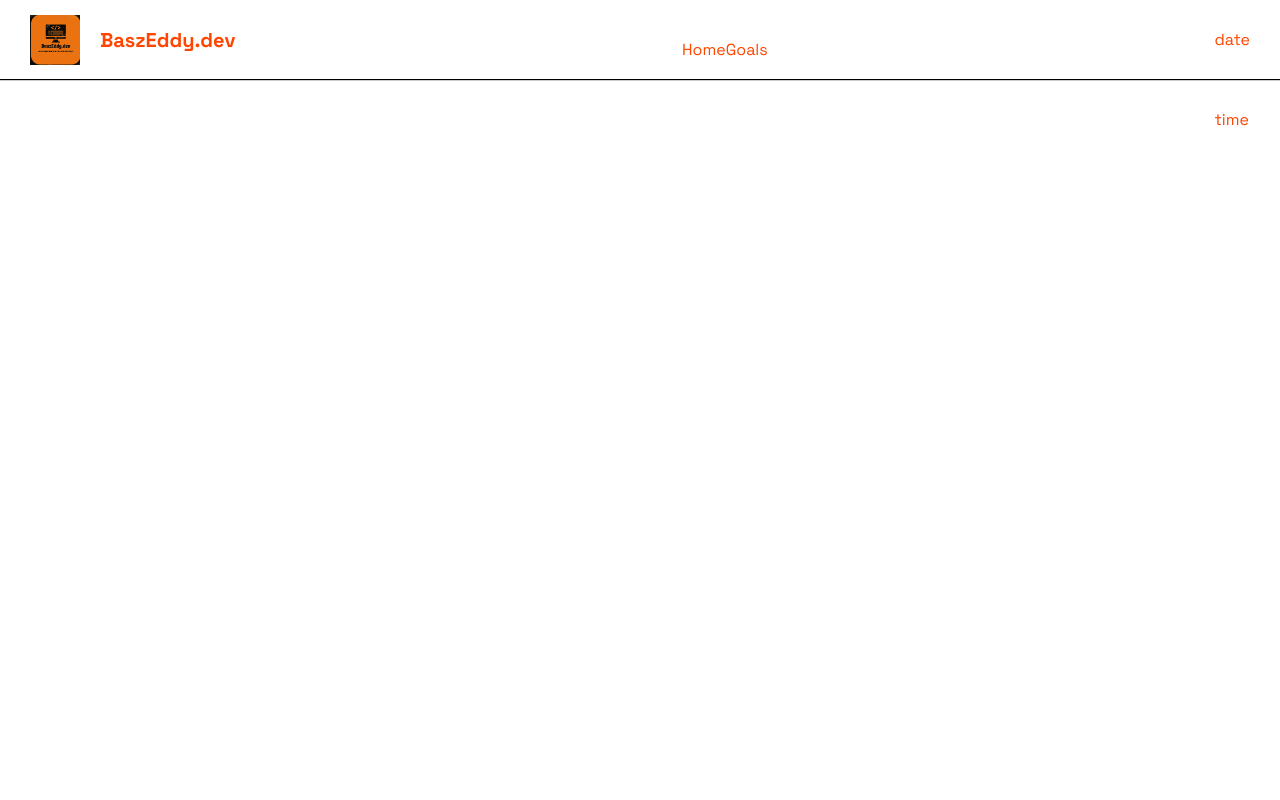
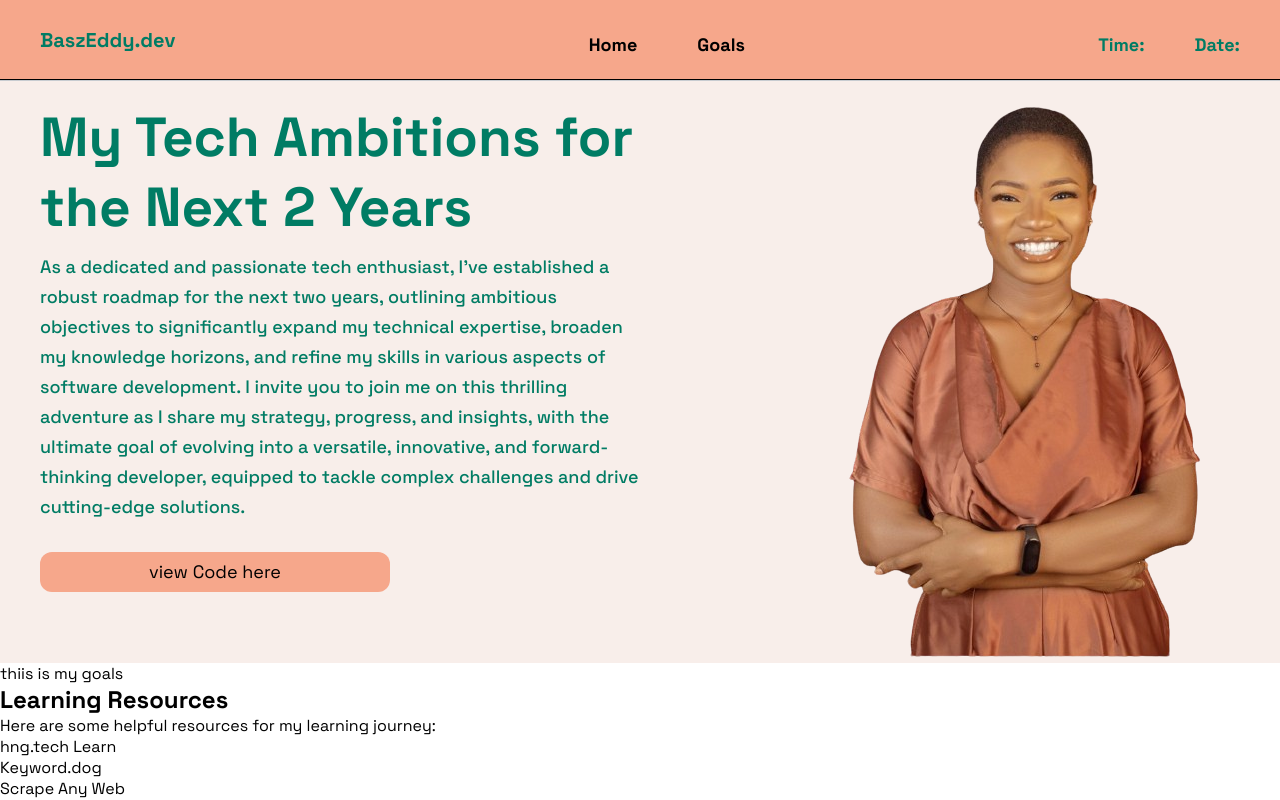
Before and after one commit to kponky/HNG-Tasks-Repo, a plain HTML site: page index.html in a window 1280 px wide. Drawn offline with Linux system fonts and the light colour scheme.

Commit message:
header section fixed

```diff
--- a/index.html
+++ b/index.html
@@ -1,37 +1,79 @@
 <!DOCTYPE html>
 <html lang="en">
+
 <head>
   <meta charset="UTF-8">
   <meta name="viewport" content="width=device-width, initial-scale=1.0">
   <title>My Tech Goals</title>
   <link rel="stylesheet" href="styles.css">
   <link rel="preconnect" href="https://fonts.googleapis.com">
-<link rel="preconnect" href="https://fonts.gstatic.com" crossorigin>
-<link href="https://fonts.googleapis.com/css2?family=Space+Grotesk:wght@300..700&display=swap" rel="stylesheet">
+  <link rel="preconnect" href="https://fonts.gstatic.com" crossorigin>
+  <link href="https://fonts.googleapis.com/css2?family=Space+Grotesk:wght@300..700&display=swap" rel="stylesheet">
 </head>
+
 <body>
   <nav>
     <div class="navbar-inner">
       <div class="logo">
-        <img src="/assests/Basseddy logo.png" alt="">
+        <!-- <img src="/assests/Basseddy logo.png" alt=""> -->
         <h6>BaszEddy.dev</h6>
       </div>
 
-      <ul>
-        <li>Home</li>
-        <li>Goals</li>
+      <ul class="nav-list">
+        <li class="navlists"> <a href="#home">Home</a></li>
+        <li class="navlists"><a href="#myGoals">Goals</a></li>
 
       </ul>
 
-    <div class="date_time">
-   <p>date</p>
-   <p>time</p>
-    </div>
+      <div class="date_time">
+        <span data-testid="currentTimeUTC" id="currentTime">Time:</span>
+        <span data-testid="currentDay" id="currentDay">Date:</span>
+
+      </div>
 
     </div>
 
 
   </nav>
+  <main>
+    <div class="hero-section" id="home">
+      <div class="hero-text">
+        <h1>My Tech Ambitions for the Next 2 Years</h1>
+        <p>As a dedicated and passionate tech enthusiast, I've established a robust roadmap for the next two years,
+          outlining ambitious objectives to significantly expand my technical expertise, broaden my knowledge horizons,
+          and refine my skills in various aspects of software development. I invite you to join me on this thrilling
+          adventure as I share my strategy, progress, and insights, with the ultimate goal of evolving into a versatile,
+          innovative, and forward-thinking developer, equipped to tackle complex challenges and drive cutting-edge
+          solutions.</p>
+
+          <div class="buttons">
+            <button><a href=""> view Code here</a></button>
+          </div>
+      </div>
+      <div class="hero-img">
+        <img src="/assests/img_14-removebg-preview.png" alt="" data-testid="slackProfilePicture">
+      </div>
+
+    </div>
+
+    <div class="goals-section" id="myGoals">
+      thiis is my goals
+
+
+    </div>
+
+    <div class="resources">
+      <h2>Learning Resources</h2>
+      <p>Here are some helpful resources for my learning journey:</p>
+      <ul>
+        <li><a href="https://hng.tech/learn" data-testid="hngLink">hng.tech Learn</a></li>
+        <li><a href="https://keyword.dog" data-testid="keywordLink">Keyword.dog</a></li>
+        <li><a href="https://scrapeanyweb.site" data-testid="scrapeanywebLink">Scrape Any Web</a></li>
+      </ul>
+    </div>
+  </main>
+
 
 </body>
+
 </html>
--- a/styles.css
+++ b/styles.css
@@ -15,10 +15,15 @@ html {
   scroll-behavior: smooth;
 }
 
-img{
+img {
   width: 100%;
   height: 100%;
   object-fit: cover;
+}
+
+a {
+  text-decoration: none;
+  color: black;
 }
 
 
@@ -31,31 +36,35 @@ nav {
   width: 100%;
   height: 80px;
   line-height: 80px;
-  background: #ffff;
-  color: orangered;
+  align-items: center;
+  background: rgb(246, 167, 139);
+  /* background-color:; */
+  /* color: orangered; */
+  color: #007C64;
   transition: 0.3s;
   z-index: 9;
   font-family: "Space Grotesk", sans-serif;
-  padding-inline: 30px;
+  padding-inline: 40px;
   border-bottom: 1px solid #000;
   -webkit-box-shadow: 0px 2px 0px 0px rgba(66, 68, 90, 1);
   -moz-box-shadow: 0px 2px 0px 0px rgba(66, 68, 90, 1);
   box-shadow: 0px 1px 0px 0px rgb(200, 204, 209);
 }
 
-nav .navbar-inner{
+nav .navbar-inner {
   width: 100%;
   display: flex;
   justify-content: space-between;
   position: relative;
 }
 
-nav .navbar-inner .logo{
+nav .navbar-inner .logo {
   display: flex;
   gap: 20px;
   align-items: center;
 }
-nav .navbar-inner .logo h6{
+
+nav .navbar-inner .logo h6 {
   /* padding-left: 20px; */
   font-family: Space Grotesk;
   font-size: 20px;
@@ -66,17 +75,111 @@ nav .navbar-inner .logo h6{
 
 
 
-nav .navbar-inner .logo img{
+nav .navbar-inner .logo img {
   width: 50px;
   height: 50px;
 }
 
-nav ul{
+nav .nav-list {
   display: flex;
+  justify-content: space-between;
+  align-items: center;
+  font-size: 18px;
 }
 
 
-nav li{
+nav .navlists {
   list-style: none;
   margin-top: 10px;
+  padding-left: 60px;
+  font-weight: 700;
+  cursor: pointer;
+
 }
+
+nav .navbar-inner .date_time {
+  display: flex;
+  gap: 50px;
+  align-items: center;
+  height: 100%;
+  margin-top: 10px;
+  font-size: 18px;
+  font-weight: 700;
+
+}
+
+
+
+.hero-section {
+  display: flex;
+  width: 100%;
+  justify-content: space-between;
+  background-color: rgb(248, 238, 234);
+  height: 100%;
+  padding-inline: 40px;
+  /* padding-block: 40px; */
+  /* padding-top: 80px; */
+  align-items: center;
+
+}
+
+.hero-section .hero-text {
+  width: 50%;
+  /* color: #959a0d; */
+}
+
+.hero-section .hero-text h1 {
+  margin-top: 30px;
+  font-size: 55px;
+  /* text-align: center; */
+  color: #007C64;
+}
+
+.hero-section .hero-text p {
+  font-size: 18px;
+  color: #007C64;
+  padding-top: 10px;
+  font-weight: 500;
+  line-height: 30px;
+
+}
+
+.hero-section .hero-img {
+  margin-top: 60px;
+}
+
+.hero-section .buttons button {
+  width: 350px;
+  height: 20px;
+  margin-top: 30px;
+  padding: 20px;
+  display: flex;
+  align-items: center;
+  justify-content: center;
+  background: rgb(246, 167, 139);
+  border: none;
+  border-radius: 12px;
+  color: #007C64;
+  font-size: 18px;
+
+
+
+}
+
+.hero-section .buttons button:hover{
+  background: rgb(241, 148, 114);
+
+}
+
+
+
+
+@media only screen and (max-width: 900px) {
+  .hero-section {
+    display: flex;
+    flex-direction: column;
+  }
+
+
+
+}
```
Also changed, not shown: assests/img 14.jpg (added), assests/img_14-removebg-preview.png (added). Lines whose indentation alone changed are shown as unchanged.
